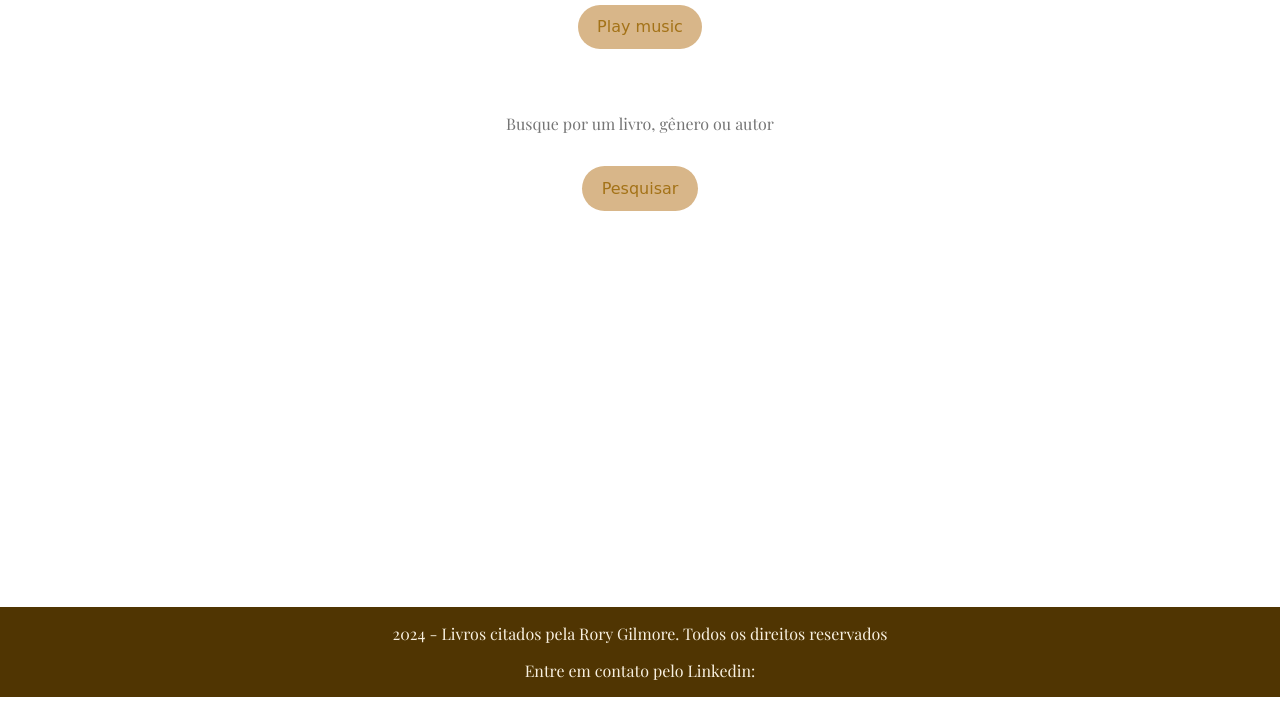
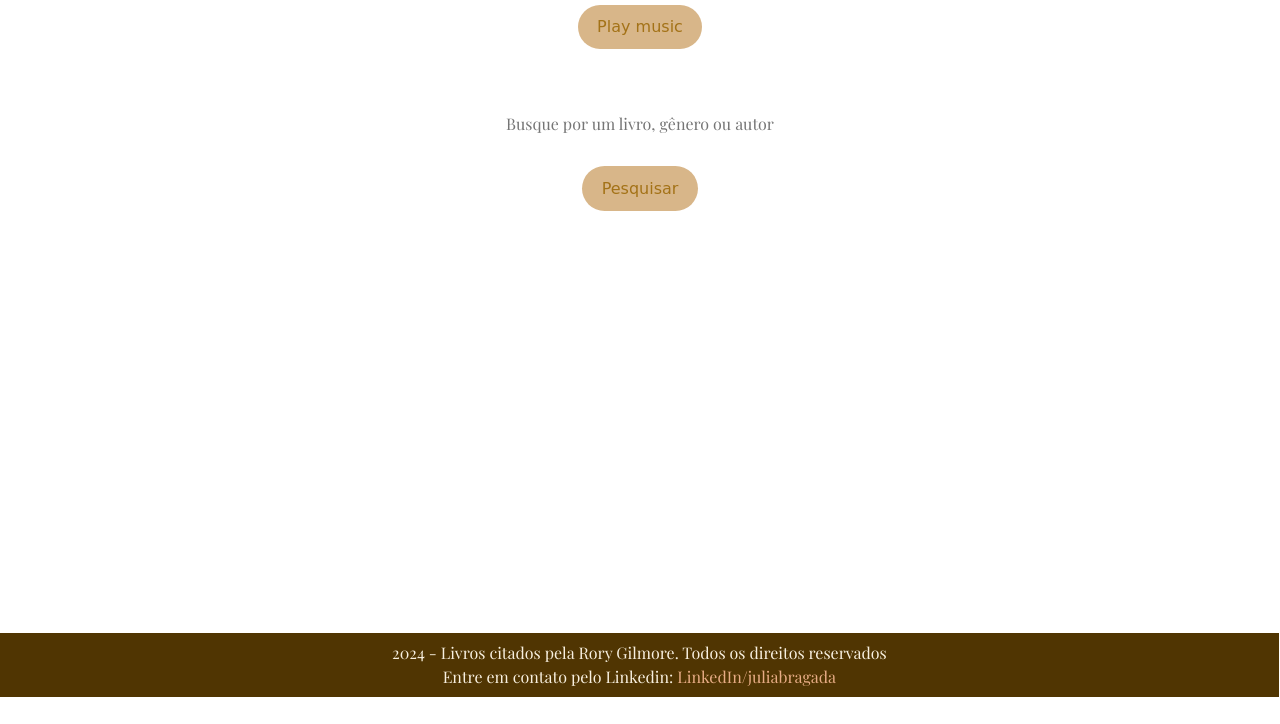
Before and after one commit to JuBragada/livros-rory-gilmore, a plain HTML site: page index.html in a window 1280 px wide. Shown: the part 103-827 px from the top of the page. Drawn offline with nearby package versions, Linux system fonts and the light colour scheme; a web font is replaced by a local one.

Commit message:
Add files via upload

```diff
--- a/app.js
+++ b/app.js
@@ -6,6 +6,7 @@ function music() {
       audio.pause();
     }
   }
+
 function pesquisar() {
     // Obtém a seção onde os resultados da pesquisa serão exibidos
     let section = document.getElementById("resultados-pesquisa");
--- a/dados.js
+++ b/dados.js
@@ -126,8 +126,7 @@ let livros  = [
     titulo: "A Metamorfose",
     autor: "Franz Kafka",
     genero: "Ficção existencialista, Conto",
-    sinopse: "Um conto atemporal e perturbador, 'A Metamorfose' narra a história de Gregor Samsa, um homem que acorda transformado em um inseto gigante. A obra explora temas como alienação, solidão e
-a condição humana, oferecendo uma visão sombria e absurda da existência."
+    sinopse: "Um conto atemporal e perturbador, 'A Metamorfose' narra a história de Gregor Samsa, um homem que acorda transformado em um inseto gigante. A obra explora temas como alienação, solidão e a condição humana, oferecendo uma visão sombria e absurda da existência."
 },
 {
     titulo: "A Monetary History of the United States",
--- a/index.html
+++ b/index.html
@@ -32,11 +32,9 @@
     </main>
     <footer>
         <p>2024 - Livros citados pela Rory Gilmore. Todos os direitos reservados</p>
-        <p> Entre em contato pelo Linkedin: </p>
-        <p>
-            <a href= "https://www.linkedin.com/in/juliabragada/" target="_blank">
-        </p>
+        <p> Entre em contato pelo Linkedin: <a href= "https://www.linkedin.com/in/juliabragada/" target="_blank">LinkedIn/juliabragada</a> </p>
     </footer>
+
     <script src="dados.js"></script>
     <script src="app.js"></script>
 </body>
--- a/style.css
+++ b/style.css
@@ -80,7 +80,7 @@ section button:hover {
 /* Estiliza a caixa de resultados da pesquisa */
 .resultados-pesquisa {
     width: 82rem; /* Largura máxima da caixa de resultados */
-    height: 46vh; /* Altura máxima da caixa de resultados */
+    height: 32vh; /* Altura máxima da caixa de resultados */
     overflow-y: auto; /* Adiciona rolagem vertical se necessário */
     margin-top: 1rem; /* Espaçamento acima da caixa de resultados */
     padding: 1rem; /* Espaçamento interno */
@@ -114,17 +114,6 @@ section button:hover {
     font-style: normal;
 }
 
-/* Estiliza os links dentro dos itens de resultado */
-.item-resultado a {
-    text-decoration: none; /* Remove o sublinhado padrão dos links */
-    color: #30475E; /* Cor do texto dos links */
-}
-
-/* Estiliza os links quando são passados o mouse sobre */
-.item-resultado a:hover {
-    text-decoration: underline; /* Adiciona sublinhado ao passar o mouse */
-}
-
 /* Estiliza a descrição meta dentro dos itens de resultado */
 .descricao-meta {
     color: #c4cbda; /* Cor do texto */
@@ -136,10 +125,24 @@ footer {
     background-color: #503502; /* Cor de fundo do rodapé */
     color: #f8f0e0; /* Cor do texto */
     text-align: center; /* Alinha o texto ao centro */
-    padding: o; /* Espaçamento interno */
+    padding:0; /* Espaçamento interno */
     left: 0;
-    width: 100%; /* Largura total da página */
+    width: 99.9%; /* Largura total da página */
     position: fixed; /* Posiciona o rodapé */
+    margin-top: 20px;
     bottom: 0; /* Alinha ao fundo da página */
     font-size: 1rem; /* Tamanho da fonte */
+    line-height: 0.5; /* Ajusta o espaçamento entre linhas conforme necessário */
 }
+
+footer a {
+    /* Estilos para os links dentro do rodapé */
+    color: #e7ac85; /* Cor do texto do link */
+    text-decoration: none; /* Remove o sublinhado padrão */
+    transition: color 0.3s ease; /* Adiciona uma transição suave para a cor */
+  }
+
+footer a:hover {
+    /* Estilos para quando o mouse passa por cima do link */
+    color: #b18e67; /* Cor do link ao passar o mouse */
+  }
```
